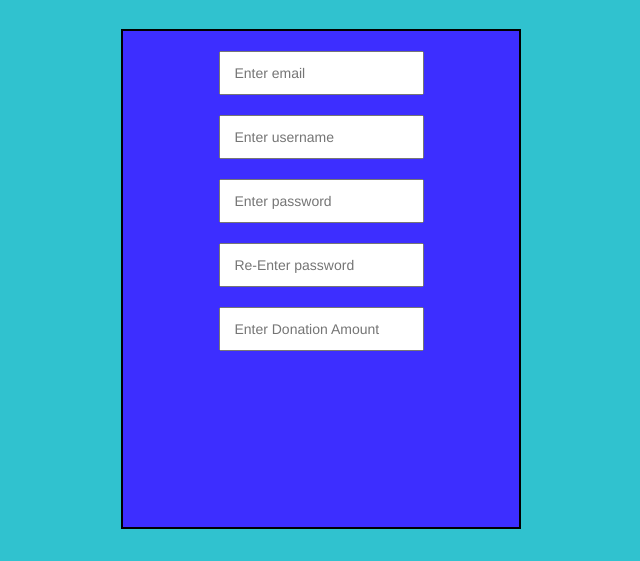
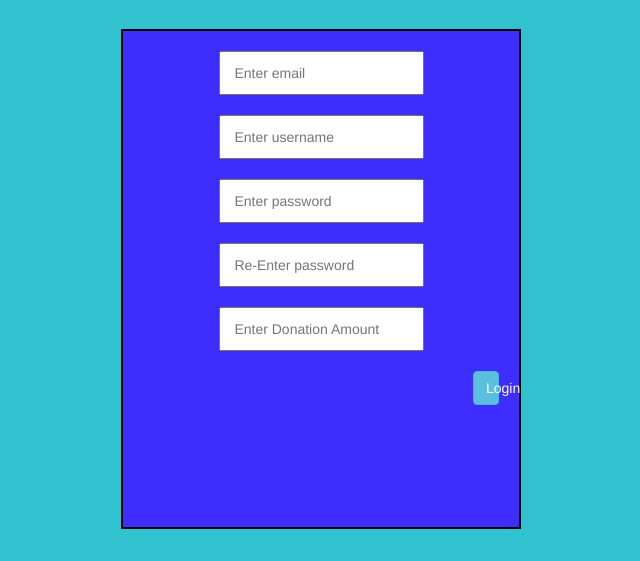
Before and after one commit to gmaurer/mastersofcode1, a PHP site: page / in a window 1280 px wide. Shown: the part 54-615 px from the top of the page, without its empty margins (319-959 px from the left). Run offline with PHP 8.4, Linux system fonts and the light colour scheme; some libraries are stand-ins or nearby versions.

Commit message:
added btn for new info

```diff
--- a/www/index.php
+++ b/www/index.php
@@ -118,7 +118,7 @@
     }
 
     .inputNew{
-        top: 38px;
+        top: 40px;
         height: 500px;
         padding: 30px;
 
@@ -127,7 +127,7 @@
 
     .login-center{
         top: 10px;
-        height: 34px;
+        height: 35px;
 
 
     }
@@ -192,6 +192,8 @@
             <input  type="password" class="form-control1" name="newreenterpass" id="newreenterpass" placeholder=" Re-Enter password">
             <br>
             <input  type="number" class="form-control1" name="donateamt" id="donateamt" placeholder=" Enter Donation Amount">
+            <br>
+            <button href="#" class="btn btn-info" role="button" >Login</button>
 
 
         </form>
```
